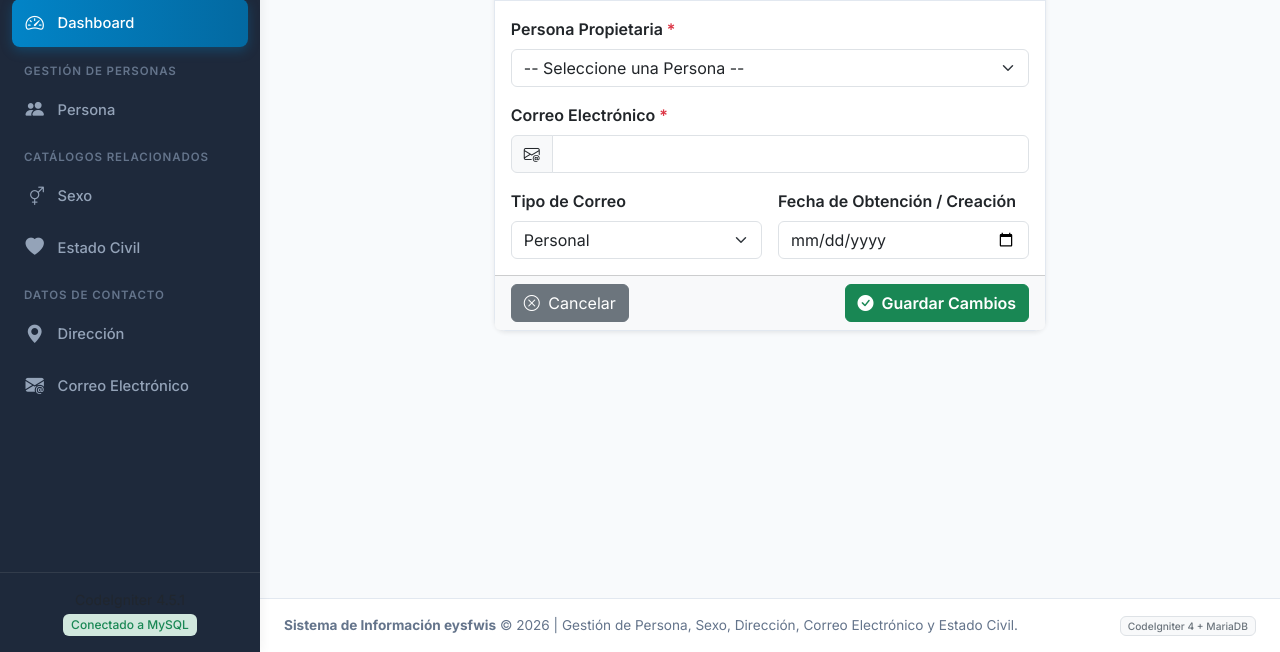
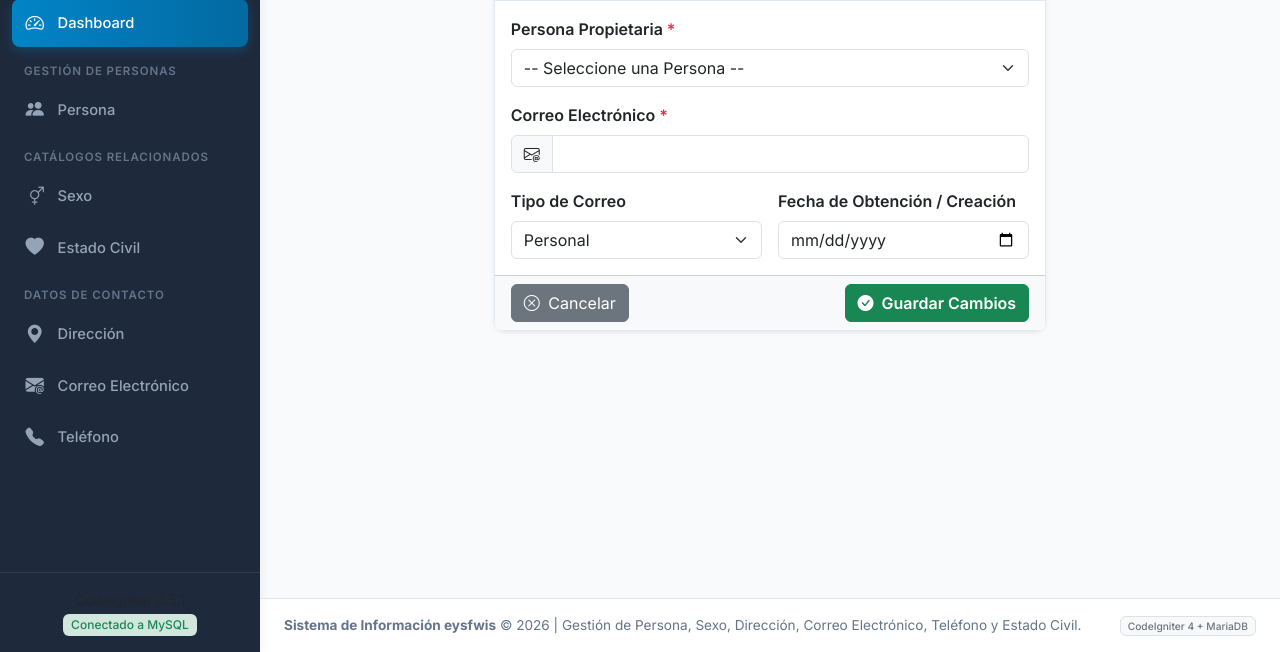
Before and after one commit to jimmyquinonezmendez-cpu/GRUPOMETA, a CodeIgniter 4 app: the page made by app/Views/correoelectronico/correo_edit.php in a window 1280 px wide. Shown: the part 148-800 px from the top of the page. Run offline with PHP 8.4 and a stand-in for CodeIgniter, Linux system fonts and the light colour scheme; the template is opened without the code that fills it, so the values that code supplies are empty; some libraries are stand-ins or nearby versions.

Commit message:
Update main.php
   Agrega Telefono al menu lateral y acceso rapido

```diff
--- a/app/Views/layout/main.php
+++ b/app/Views/layout/main.php
@@ -252,6 +252,11 @@
                     <span>Correo Electrónico</span>
                 </a>
             </li>
+            <a href="<?= base_url('telefono') ?>" class="nav-link <?= (isset($module) && $module === 'telefono') ? 'active' : '' ?>">
+                    <i class="bi bi-telephone-fill"></i>
+                    <span>Teléfono</span>
+                </a>
+            </li>
         </ul>
 
         <div class="p-3 mt-auto border-top border-secondary border-opacity-25 text-center">
@@ -279,7 +284,7 @@
                         <li><a class="dropdown-item" href="<?= base_url('persona/add') ?>"><i class="bi bi-person-plus me-2 text-primary"></i>Nueva Persona</a></li>
                         <li><a class="dropdown-item" href="<?= base_url('direccion/add') ?>"><i class="bi bi-geo-alt me-2 text-info"></i>Nueva Dirección</a></li>
                         <li><a class="dropdown-item" href="<?= base_url('correoelectronico/add') ?>"><i class="bi bi-envelope me-2 text-success"></i>Nuevo Correo</a></li>
-                        <li><hr class="dropdown-divider"></li>
+                        <li><hr class="dropdown-divider"></li>                        <li><a class="dropdown-item" href="<?= base_url('telefono/add') ?>"><i class="bi bi-telephone me-2 text-success"></i>Nuevo Teléfono</a></li>
                         <li><a class="dropdown-item" href="<?= base_url('sexo/add') ?>"><i class="bi bi-gender-ambiguous me-2 text-warning"></i>Nuevo Sexo</a></li>
                         <li><a class="dropdown-item" href="<?= base_url('estadocivil/add') ?>"><i class="bi bi-heart me-2 text-danger"></i>Nuevo Estado Civil</a></li>
                     </ul>
@@ -333,7 +338,7 @@
         <footer>
             <div class="d-flex justify-content-between align-items-center flex-wrap gap-2">
                 <div>
-                    <strong>Sistema de Información eysfwis</strong> &copy; <?= date('Y') ?> | Gestión de Persona, Sexo, Dirección, Correo Electrónico y Estado Civil.
+                    <strong>Sistema de Información eysfwis</strong> &copy; <?= date('Y') ?> | Gestión de Persona, Sexo, Dirección, Correo Electrónico, Teléfono y Estado Civil.
                 </div>
                 <div>
                     <span class="badge bg-light text-secondary border">CodeIgniter 4 + MariaDB</span>
```
